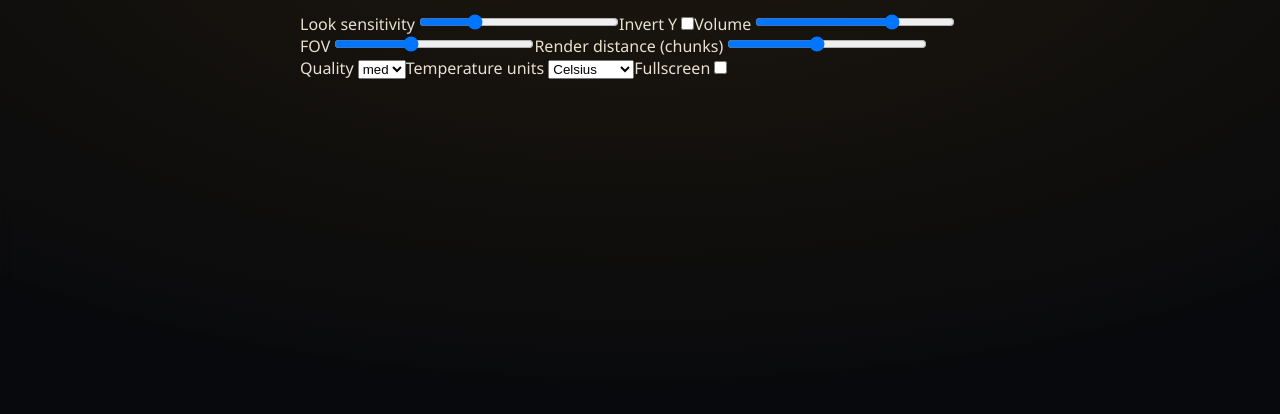
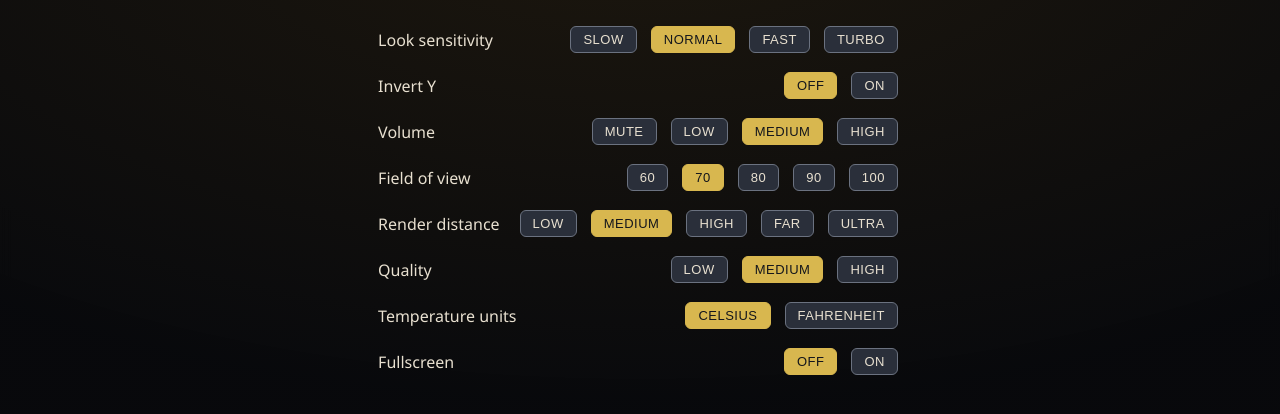
Before and after one commit to LaEsperantisto/survival-of-the-fittest, a website built with Vite: page index.html in a window 1280 px wide. Both pictures are taken after a click on the button "SETTINGS". Shown: the part 100-514 px from the top of the page. Built offline with nearby package versions, Linux system fonts and the light colour scheme.

Commit message:
Settings screen: labeled rows of segmented choice buttons (active lit) replace checkboxes/sliders/selects; cheat menu: player speed x1/2/4/8

```diff
--- a/index.html
+++ b/index.html
@@ -103,10 +103,16 @@
   <button id="btn-quit">Quit to Title</button>
   <button id="btn-cheats">Cheats</button>
   <div id="cheats" class="hidden">
+    <div class="cheat-lab">Clock</div>
     <button data-frac="0">Midnight</button>
     <button data-frac="0.25">Dawn</button>
     <button data-frac="0.5">Noon</button>
     <button data-frac="0.75">Dusk</button>
+    <div class="cheat-lab">Player speed</div>
+    <button data-speed="1">1×</button>
+    <button data-speed="2">2×</button>
+    <button data-speed="4">4×</button>
+    <button data-speed="8">8×</button>
   </div>
 </div>
 
--- a/src/game.ts
+++ b/src/game.ts
@@ -52,6 +52,7 @@ export class Game {
   private keys = new Set<string>();
   private stick = { x: 0, y: 0 };
   private mobile = matchMedia("(pointer: coarse)").matches;
+  speedMul = 1; // cheat-menu movement multiplier, session-only
   private mobileJump = false;
   private entitySeq = 1;
   private audioTickAcc = 0;
@@ -526,7 +527,7 @@ export class Game {
       if (this.keys.has("KeyD")) mx += 1;
       const jump = this.keys.has("Space") || this.mobileJump;
       this.player.sprinting = this.keys.has("ShiftLeft") || this.keys.has("ShiftRight");
-      this.player.update(dt, mx, mz, jump, 1, overencumbered);
+      this.player.update(dt, mx, mz, jump, this.speedMul, overencumbered);
       this.survival.update(dt, this.world, this.player.pos, {
         sprinting: this.player.sprinting && (mx !== 0 || mz !== 0),
         overencumbered, biome, tSec: this.timeSec, sunElev: kf.sunElev, inWater: this.player.inWater,
--- a/src/main.ts
+++ b/src/main.ts
@@ -102,58 +102,48 @@ function renderSettings() {
   openOverlay("screen-settings");
   const body = $("settings-body");
   body.innerHTML = "";
-  const row = (label: string, input: HTMLElement) => {
-    const r = document.createElement("label");
-    r.textContent = label + " ";
-    r.appendChild(input);
+  // One row per setting: label + a group of choice buttons, the active one lit.
+  const seg = <T extends string | number | boolean>(label: string, opts: [string, T][], cur: T, on: (v: T) => void) => {
+    const r = document.createElement("div"); r.className = "setting";
+    const lb = document.createElement("span"); lb.textContent = label;
+    const grp = document.createElement("div"); grp.className = "seg";
+    const btns: HTMLButtonElement[] = [];
+    for (const [text, val] of opts) {
+      const b = document.createElement("button");
+      b.type = "button"; b.textContent = text;
+      if (String(val) === String(cur)) b.classList.add("on");
+      b.onclick = () => { for (const x of btns) x.classList.remove("on"); b.classList.add("on"); on(val); };
+      btns.push(b); grp.appendChild(b);
+    }
+    r.append(lb, grp); body.appendChild(r);
+  };
+  seg("Look sensitivity", [["Slow", 0.6], ["Normal", 1], ["Fast", 1.6], ["Turbo", 2.5]], settings.sens,
+    (v) => { settings.sens = v; commit(); });
+  seg("Invert Y", [["Off", false], ["On", true]], settings.invertY,
+    (v) => { settings.invertY = v; commit(); });
+  seg("Volume", [["Mute", 0], ["Low", 0.34], ["Medium", 0.67], ["High", 1]], settings.volume,
+    (v) => { settings.volume = v; commit(); });
+  seg("Field of view", [["60", 60], ["70", 70], ["80", 80], ["90", 90], ["100", 100]], settings.fov,
+    (v) => { settings.fov = v; commit(); });
+  seg("Render distance", [["Low", 4], ["Medium", 6], ["High", 8], ["Far", 10], ["Ultra", 12]], settings.renderDist,
+    (v) => { settings.renderDist = v; commit(); });
+  seg("Quality", [["Low", "low"], ["Medium", "med"], ["High", "high"]] as [string, Settings["quality"]][], settings.quality,
+    (v) => { settings.quality = v; commit(); });
+  seg("Temperature units", [["Celsius", "C"], ["Fahrenheit", "F"]] as [string, Settings["units"]][], settings.units,
+    (v) => { settings.units = v; commit(); });
+  if (document.fullscreenEnabled) {
+    seg("Fullscreen", [["Off", false], ["On", true]], settings.fullscreen, (on) => {
+      settings.fullscreen = on; commit();
+      if (on) void document.documentElement.requestFullscreen().catch(() => {
+        settings.fullscreen = false; commit(); renderSettings(); // browser refused: unlight the button
+      });
+      else if (document.fullscreenElement) void document.exitFullscreen().catch(() => {});
+    });
+  } else {
+    const r = document.createElement("div"); r.className = "setting";
+    r.append(document.createTextNode("Fullscreen"), Object.assign(document.createElement("span"), { className: "needs", textContent: "not available in this browser" }));
     body.appendChild(r);
-  };
-  const slider = (label: string, min: number, max: number, step: number, val: number, on: (v: number) => void) => {
-    const inp = document.createElement("input");
-    inp.type = "range"; inp.min = String(min); inp.max = String(max); inp.step = String(step); inp.value = String(val);
-    inp.oninput = () => on(Number(inp.value));
-    row(label, inp);
-  };
-  slider("Look sensitivity", 0.3, 3, 0.05, settings.sens, (v) => { settings.sens = v; commit(); });
-  const inv = document.createElement("input"); inv.type = "checkbox"; inv.checked = settings.invertY;
-  inv.onchange = () => { settings.invertY = inv.checked; commit(); };
-  row("Invert Y", inv);
-  slider("Volume", 0, 1, 0.05, settings.volume, (v) => { settings.volume = v; commit(); });
-  slider("FOV", 60, 100, 1, settings.fov, (v) => { settings.fov = v; commit(); });
-  slider("Render distance (chunks)", 3, 12, 1, settings.renderDist, (v) => { settings.renderDist = v; commit(); });
-  const qual = document.createElement("select");
-  for (const q of ["low", "med", "high"]) {
-    const o = document.createElement("option");
-    o.value = q; o.textContent = q; o.selected = settings.quality === q;
-    qual.appendChild(o);
   }
-  qual.onchange = () => { settings.quality = qual.value as Settings["quality"]; commit(); };
-  row("Quality", qual);
-  const units = document.createElement("select");
-  for (const u of ["C", "F"]) {
-    const o = document.createElement("option");
-    o.value = u; o.textContent = u === "C" ? "Celsius" : "Fahrenheit"; o.selected = settings.units === u;
-    units.appendChild(o);
-  }
-  units.onchange = () => { settings.units = units.value as Settings["units"]; commit(); };
-  row("Temperature units", units);
-  const fsChk = document.createElement("input");
-  fsChk.type = "checkbox";
-  if (document.fullscreenEnabled) {
-    fsChk.checked = settings.fullscreen;
-    fsChk.onchange = () => {
-      settings.fullscreen = fsChk.checked;
-      commit();
-      if (fsChk.checked) {
-        void document.documentElement.requestFullscreen().catch(() => {
-          fsChk.checked = false; settings.fullscreen = false; commit();
-        });
-      } else if (document.fullscreenElement) void document.exitFullscreen().catch(() => {});
-    };
-  } else {
-    fsChk.disabled = true;
-  }
-  row("Fullscreen", fsChk);
 }
 
 function commit() {
@@ -239,7 +229,12 @@ $("btn-cheats").onclick = () => show("cheats", $("cheats").classList.contains("h
 for (const b of Array.from($("cheats").querySelectorAll("button"))) {
   (b as HTMLButtonElement).onclick = () => {
     if (!game) return;
-    const frac = Number((b as HTMLButtonElement).dataset.frac);
+    if (b.dataset.speed !== undefined) {
+      game.speedMul = Number(b.dataset.speed);
+      hud.toast(`Player speed ×${b.dataset.speed}.`);
+      return;
+    }
+    const frac = Number(b.dataset.frac);
     game.setClock(frac);
     hud.toast(`Clock set to ${b.textContent}.`);
   };
--- a/src/save.ts
+++ b/src/save.ts
@@ -13,7 +13,7 @@ export interface Settings {
 }
 
 export const DEFAULT_SETTINGS: Settings = {
-  sens: 1, invertY: false, fov: 75, renderDist: 7, quality: "med", volume: 0.7, units: "C",
+  sens: 1, invertY: false, fov: 70, renderDist: 6, quality: "med", volume: 0.67, units: "C",
   fullscreen: false,
 };
 
--- a/styles.css
+++ b/styles.css
@@ -79,7 +79,12 @@ input[type=text] { background: #22262e; color: #e8e0d0; border: 1px solid #6b728
 #instr-body, #settings-body { max-width: 680px; font-size: 16px; }
 #instr-body p, #settings-body .setting { margin: 7px 0; }
 #settings-body .setting { display: flex; justify-content: space-between; align-items: center; gap: 16px; }
-#settings-body input[type=range] { width: 200px; }
+.seg { display: flex; gap: 6px; flex-wrap: wrap; }
+.seg button { min-width: 0; padding: 5px 12px; font-size: 13px; }
+.seg button.on { background: #d8b74f; border-color: #d8b74f; color: #14161c; }
+#cheats { display: flex; flex-wrap: wrap; gap: 6px; margin: 8px 0 4px; }
+#cheats button { flex: 1 1 auto; padding: 6px 10px; font-size: 13px; min-width: 0; }
+.cheat-lab { width: 100%; margin-top: 6px; color: #9aa0aa; font-size: 12px; text-transform: uppercase; letter-spacing: 1px; }
 #death-stats, #death-cause { margin: 8px 0; }
 
 .panel { position: fixed; z-index: 25; left: 50%; top: 50%; transform: translate(-50%,-50%);
```
Also changed, not shown: dist/assets/index-CIk0lNeO.js (added), dist/assets/index-Cc3qG8u3.js (deleted), dist/assets/index-DN9vMO_l.css (deleted), dist/assets/index-tlCLFVQR.css (added), dist/index.html.
